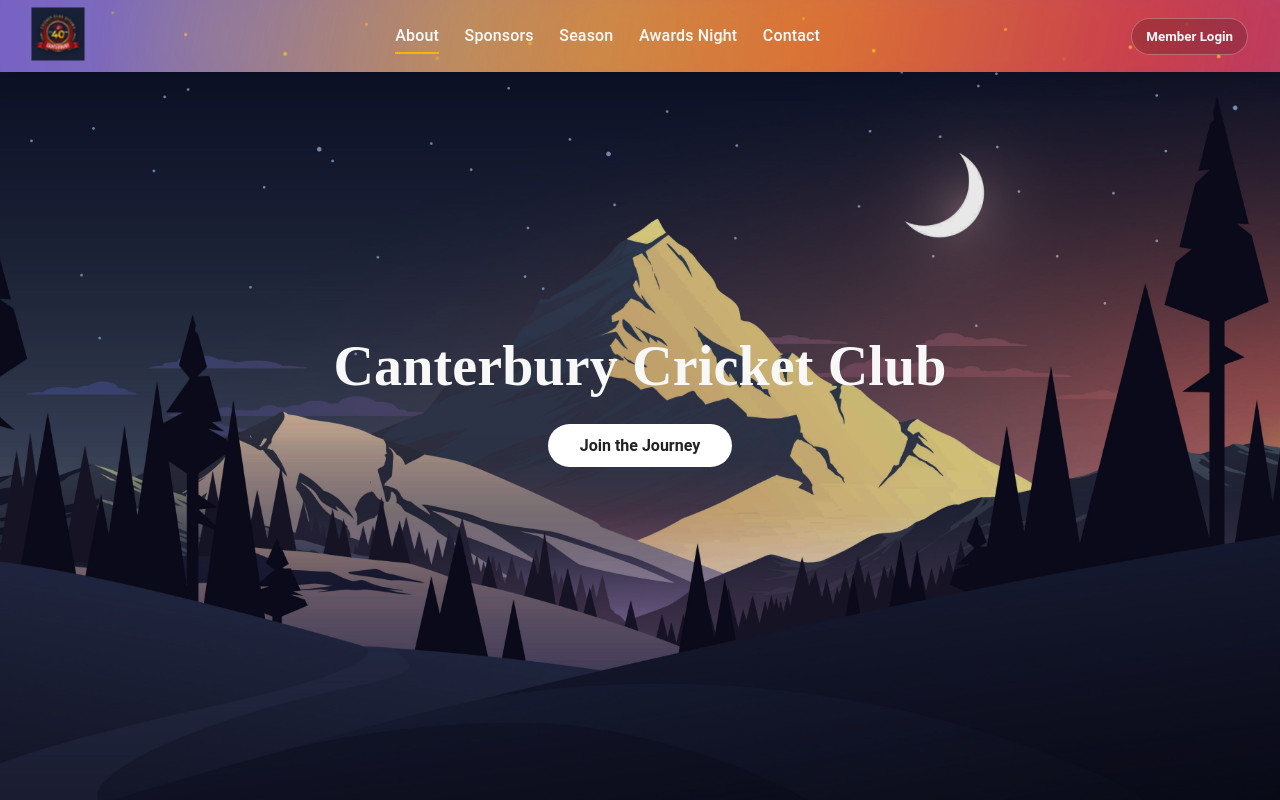
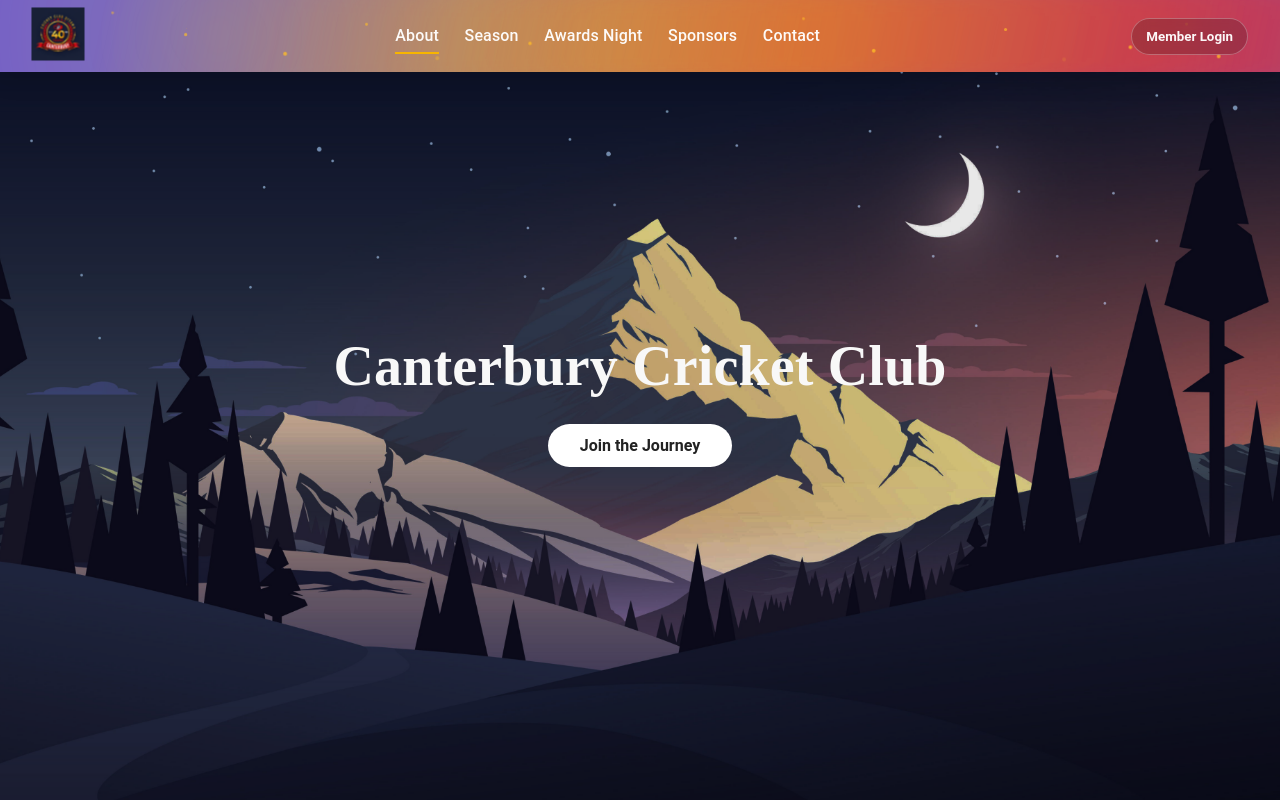
Before and after one commit to snj3vpaul/CanterburyCricket, a React (Vite) app in the folder CanterburyCricket/: page / in a window 1280 px wide. Shown: the top 800 px of the page. Built offline with nearby package versions, Linux system fonts and the light colour scheme.

Commit message:
Reordering Navbar

```diff
--- a/CanterburyCricket/src/App.jsx
+++ b/CanterburyCricket/src/App.jsx
@@ -23,9 +23,9 @@ export default function App() {
       {/* Page routing */}
       <Routes>
         <Route path="/" element={<Home />} />
+        <Route path="/season" element={<Season />} />
+        <Route path="/awards" element={<Awards />} />
         <Route path="/sponsors" element={<Sponsors />} />
-        <Route path="/awards" element={<Awards />} />
-        <Route path="/season" element={<Season />} />
         <Route path="/contact" element={<Contact />} />
         <Route path="/member-login" element={<MemberLogin />} />
       </Routes>
--- a/CanterburyCricket/src/components/Navbars/Navbar1.jsx
+++ b/CanterburyCricket/src/components/Navbars/Navbar1.jsx
@@ -80,9 +80,10 @@ export default function Navbar() {
           <NavLink to="/" end>
             About
           </NavLink>
-          <NavLink to="/Sponsors">Sponsors</NavLink>
+
           <NavLink to="/Season">Season</NavLink>
           <NavLink to="/Awards">Awards Night</NavLink>
+          <NavLink to="/Sponsors">Sponsors</NavLink>
           <NavLink to="/Contact">Contact</NavLink>
         </div>
 
```
